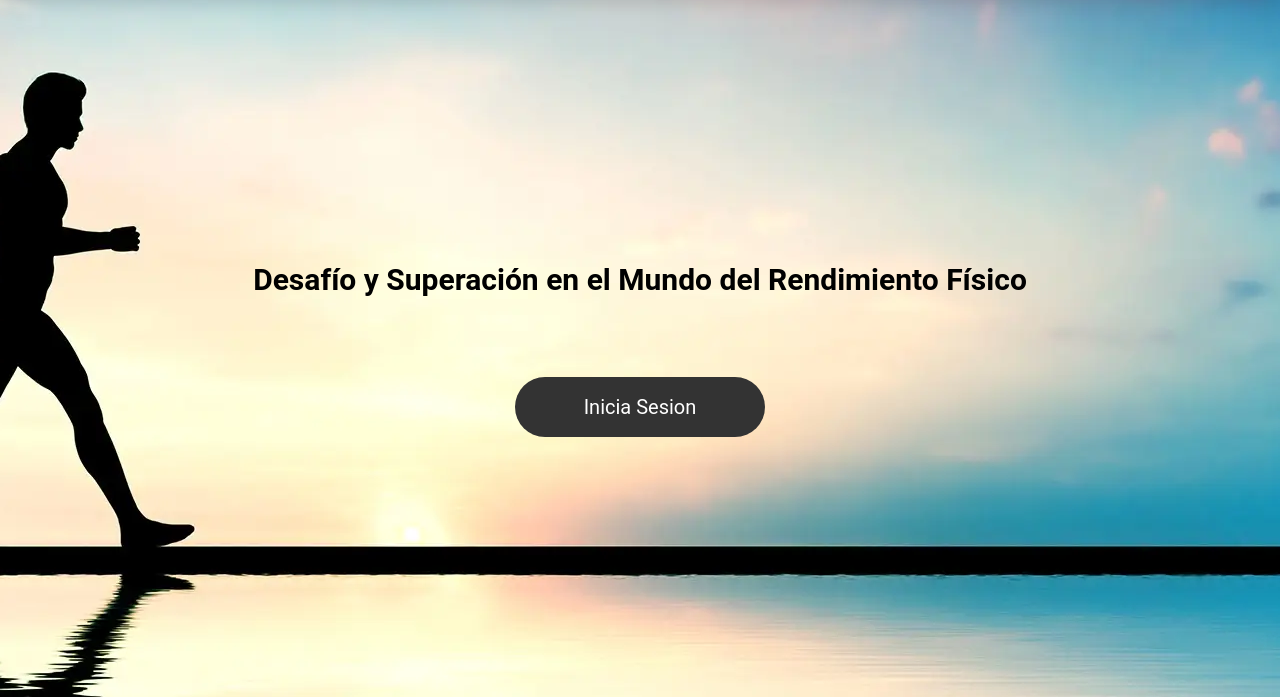
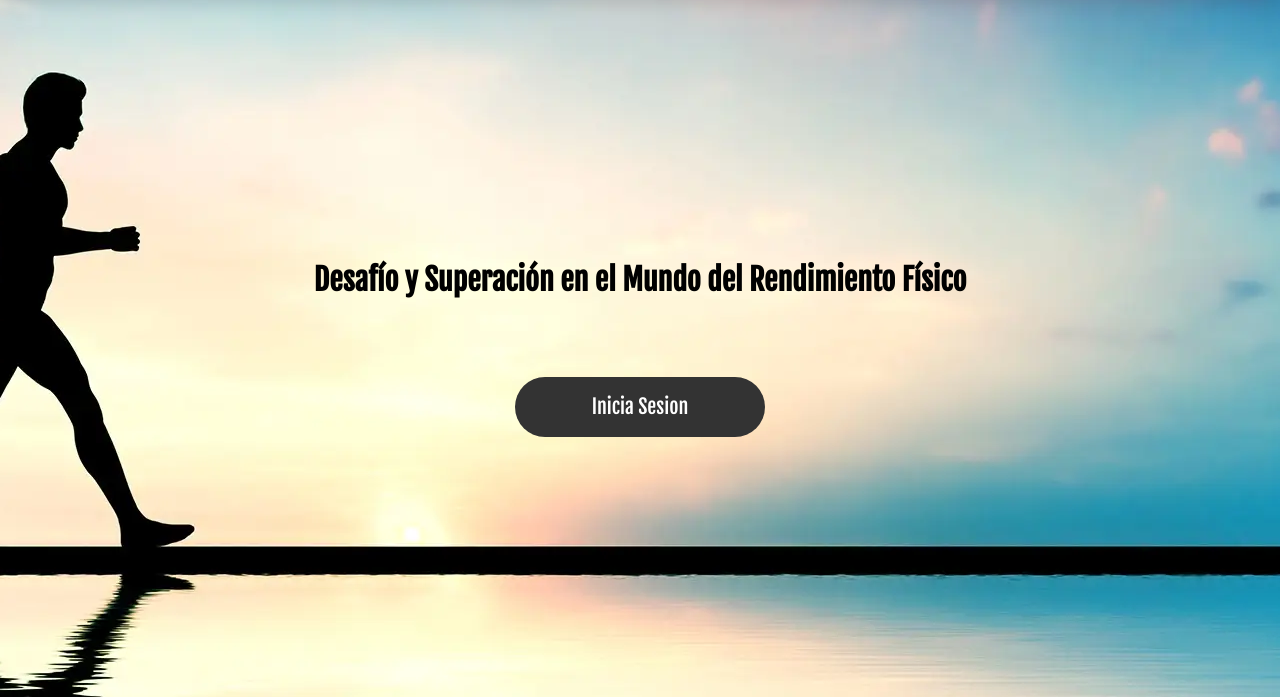
Before and after one commit to SofiaIvetta/TPO-Melocot-n23540, a plain HTML site: page TicketShow/deporte.html in a window 1280 px wide. Shown: the part 75-773 px from the top of the page. Drawn offline with nearby package versions, Linux system fonts and the light colour scheme.

Commit message:
Update style-deport.css
Cambio en el título

```diff
--- a/TicketShow/css/style-deport.css
+++ b/TicketShow/css/style-deport.css
@@ -119,6 +119,9 @@ h1 {
     justify-content: center;
     align-items: center;
     color: black;
+    /*font-family: 'Arvo', serif;*/
+    /*font-family: 'Crimson Text', serif;*/
+    font-family: 'Fjalla One', sans-serif;
 }
 
 .bannere h1 {
```
